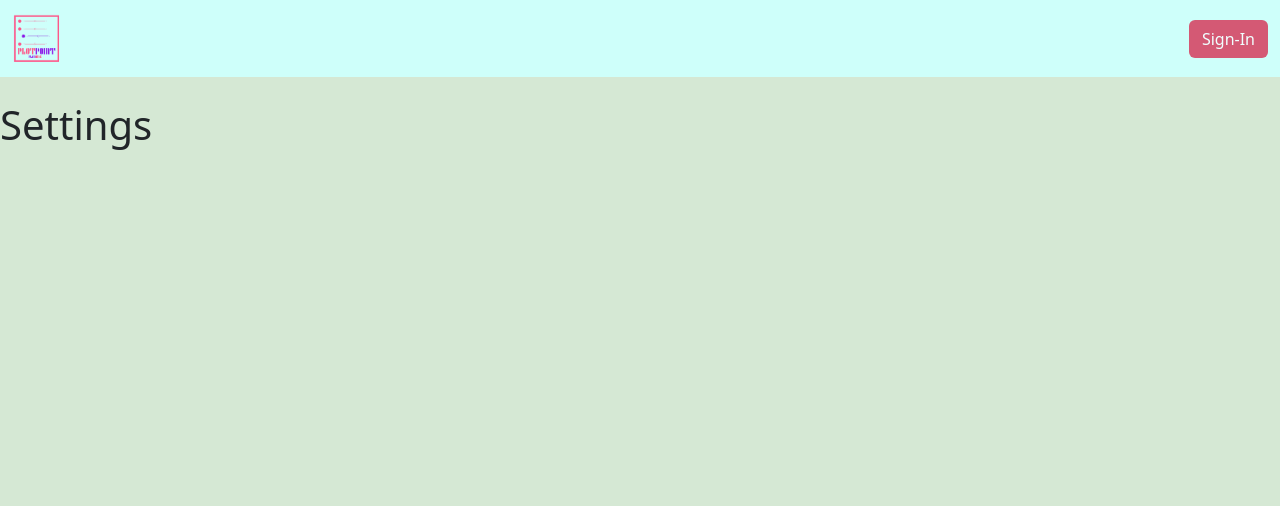
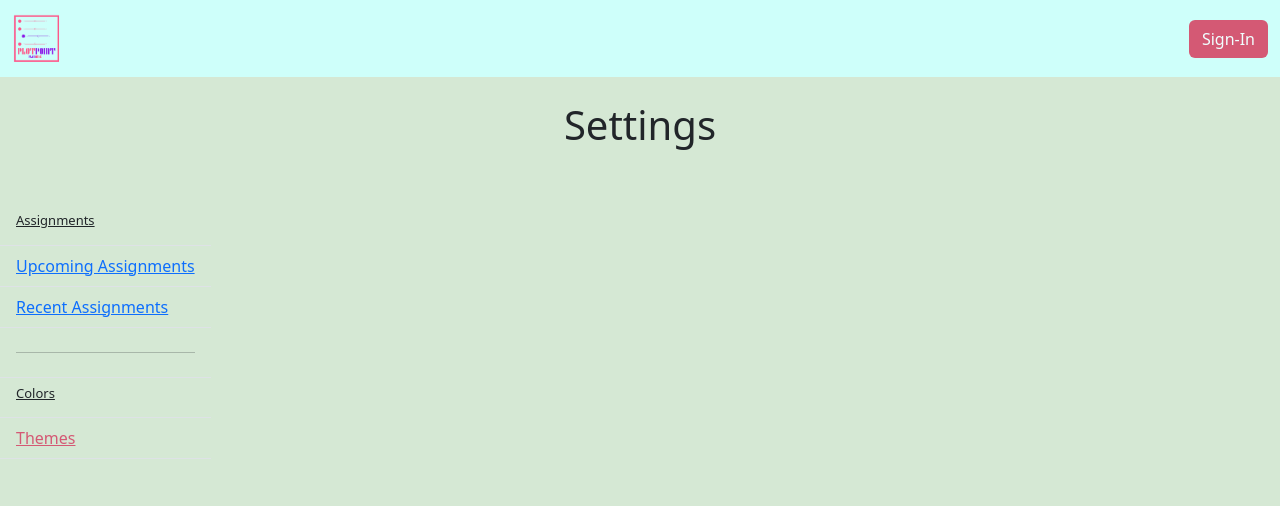
Before and after one commit to Brooklyn-STEAM/10043-Developing-a-Specialized-Tracker-To-Centralize-Assignments-Due-Dates, a Flask app: page /settings in a window 1280 px wide. Shown: the top 506 px of the page. Run offline with Flask 3, Linux system fonts and the light colour scheme.

Commit message:
10043 55 settings page layout (#25)
* minor code adjusts

* Account page worakround patched

* settings navigaion started

* settings nav made 2

* Settings page complete

```diff
--- a/main.py
+++ b/main.py
@@ -240,11 +240,7 @@ def accsin ():
             cursor.close()
             conn.close()
             return redirect("/acc")
-
-
     return render_template ("accsignin.html.jinja")
-
-
 
 @app.route("/", methods=["POST"])
 @flask_login.login_required
--- a/static/styles.css
+++ b/static/styles.css
@@ -126,3 +126,8 @@ background-color: #CEFFFA;
         font-size: 2vw;
     }
   }
+
+
+.list-group{
+    --bs-list-group-bg: none
+  }
--- a/templates/components/navbar.html.jinja
+++ b/templates/components/navbar.html.jinja
@@ -21,10 +21,10 @@
            Hello {{current_user.username}}
         </button>
         <ul class="dropdown-menu">
-            <li><a class="dropdown-item" href="/logout">Sign Out</a></li>
             <li><a class="dropdown-item" href="/acc/signin">Account</a></li>
+            <li><a class="dropdown-item" href="/settings">Settings</a></li>
+            <li><a class="dropdown-item text-danger text-decoration-underline" href="/logout">Sign Out</a></li>
 
-            <li><a class="dropdown-item" href="/settings">Settings</a></li>
 
         </ul>
         </div>
--- a/templates/settings.html.jinja
+++ b/templates/settings.html.jinja
@@ -14,9 +14,18 @@
 <body class="bg-cstm-green">
     {% include "components/navbar.html.jinja" %}
     <br>
-<h1 class="text-cenet">Settings</h1>
+    <h1 class="text-center">Settings</h1>
+    <ul class="list-group list-group-flush py-5" style="width: fit-content;">
+        <li class="list-group-item"><h6 class="text-decoration-underline" style="font-size: small;">Assignments</h6></li>
+        <li class="list-group-item"><a href="/settings">Upcoming Assignments</a></li>
+        <li class="list-group-item"><a href="/settings">Recent Assignments</a></li>
+        <li class="list-group-item"><hr></li>
+        <li class="list-group-item"><h6 class="text-decoration-underline" style="font-size: small;">Colors</h6></li>
+        <li class="list-group-item"><a class="txt-cstm-red text-decoration" href="/settings">Themes</a></li>
 
-<script src="https://cdn.jsdelivr.net/npm/bootstrap@5.3.3/dist/js/bootstrap.bundle.min.js" integrity="sha384-YvpcrYf0tY3lHB60NNkmXc5s9fDVZLESaAA55NDzOxhy9GkcIdslK1eN7N6jIeHz"
+    <script src="https://cdn.jsdelivr.net/npm/bootstrap@5.3.3/dist/js/bootstrap.bundle.min.js"
+        integrity="sha384-YvpcrYf0tY3lHB60NNkmXc5s9fDVZLESaAA55NDzOxhy9GkcIdslK1eN7N6jIeHz"
         crossorigin="anonymous"></script>
 </body>
+
 </html>
```
Lines whose indentation alone changed are shown as unchanged.
